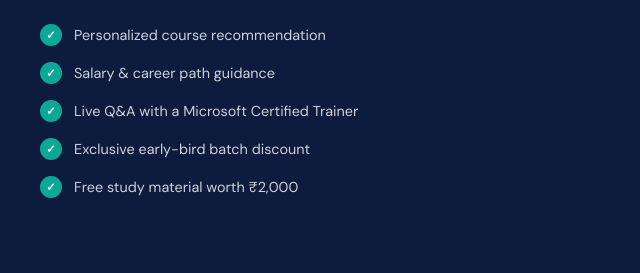
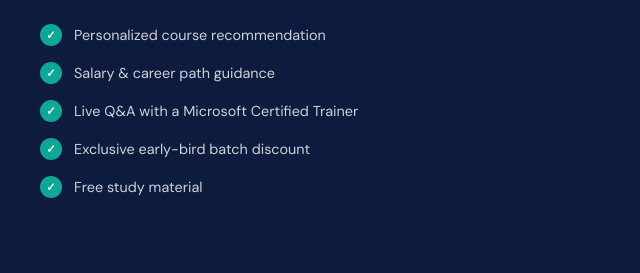
Before and after one commit to saquibshera/orgsite, a website: page public/index.html in a window 1280 px wide. Shown: the part 6433-6706 px from the top of the page, 0-640 px from the left. Drawn offline with Linux system fonts and the light colour scheme.

Commit message:
first commit

```diff
--- a/public/index.html
+++ b/public/index.html
@@ -563,7 +563,7 @@ footer{background:#0A1428;color:rgba(255,255,255,.65);padding:4rem 2rem 2rem;}
           <div class="form-perk">Salary & career path guidance</div>
           <div class="form-perk">Live Q&A with a Microsoft Certified Trainer</div>
           <div class="form-perk">Exclusive early-bird batch discount</div>
-          <div class="form-perk">Free study material worth ₹2,000</div>
+          <div class="form-perk">Free study material</div>
         </div>
       </div>
       <div class="form-card">
```
